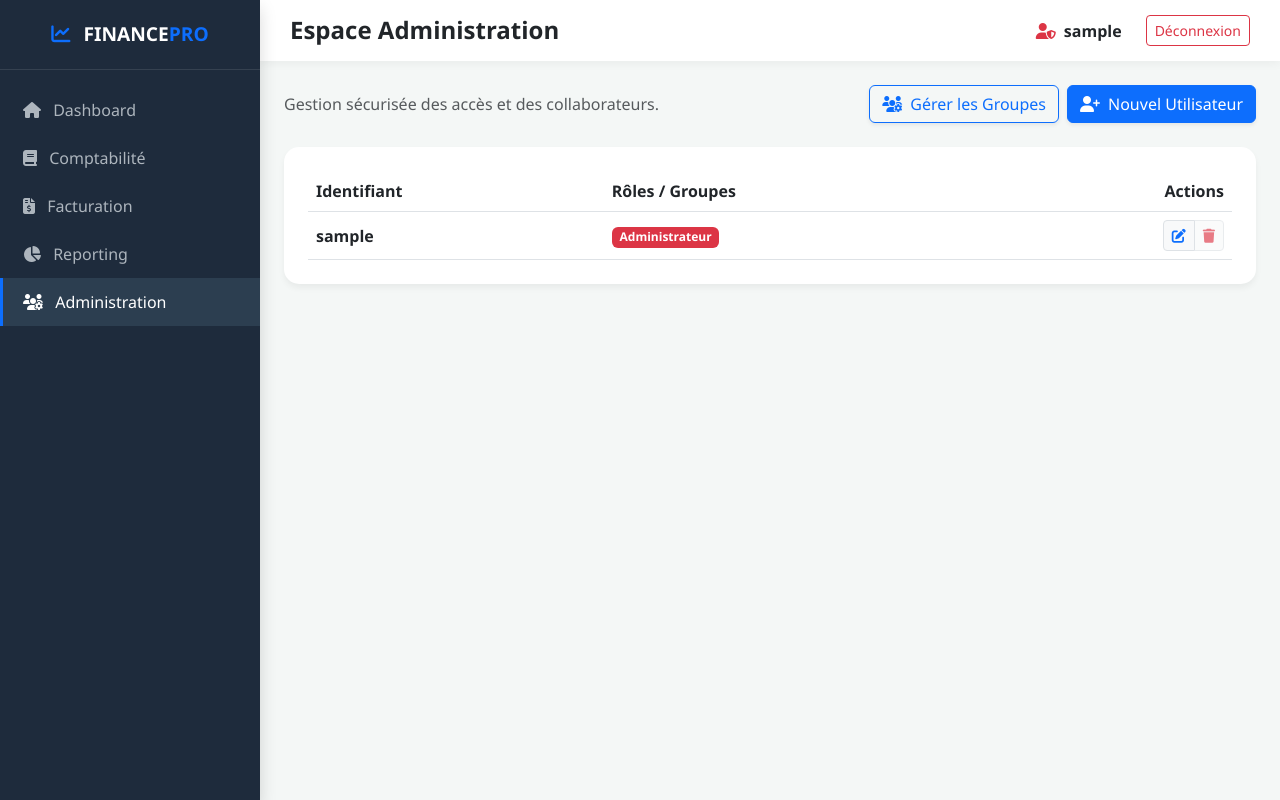
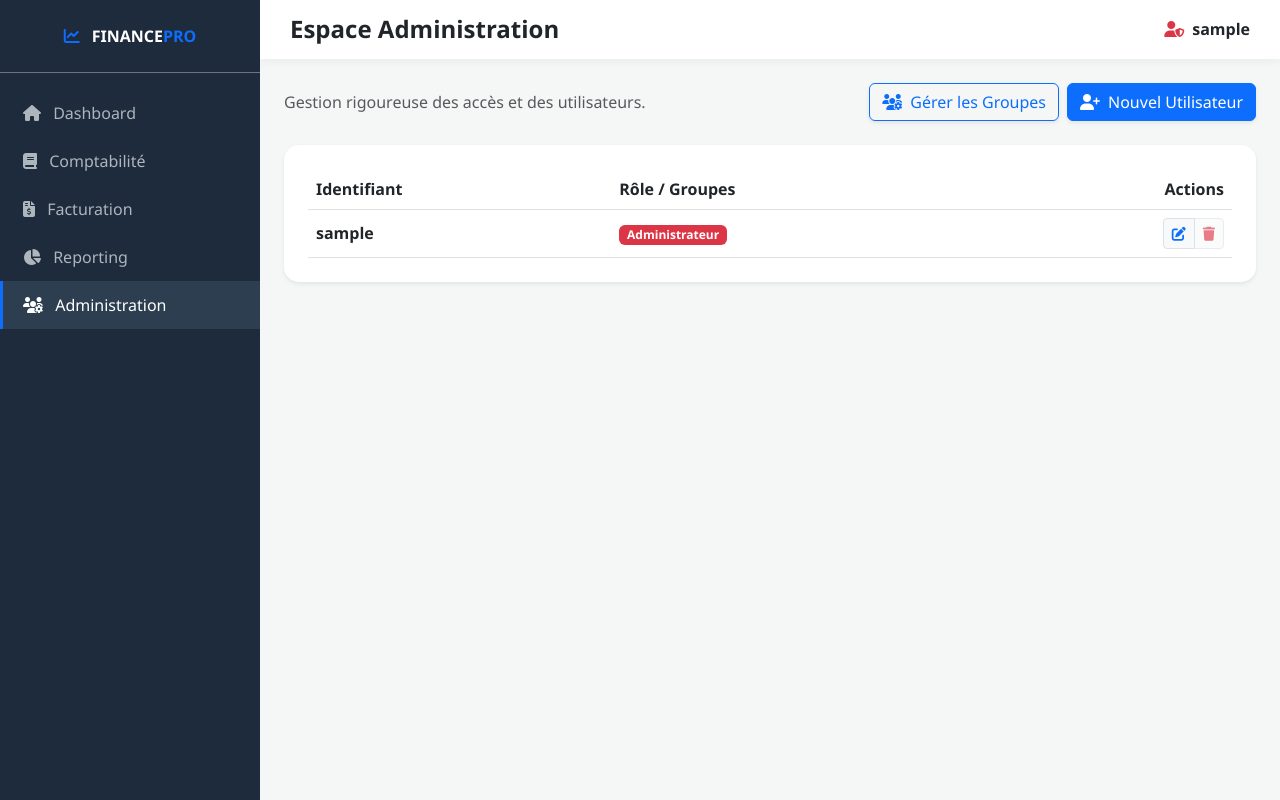
Before and after one commit to mehdibarjij00-cmd/git-plancomptable, a Django app: page /administration/ in a window 1280 px wide. Run offline with Django 5.2, Linux system fonts and the light colour scheme; the visitor is signed in with stand-in values (Sample User, id 1); data comes from the database, SQL or seed files in the repository; some libraries are stand-ins or nearby versions.

Commit message:
fix: mise à jour finale de la page administration et nettoyage du cache

```diff
--- a/templates/administration.html
+++ b/templates/administration.html
@@ -8,24 +8,23 @@
     <link href="https://cdn.jsdelivr.net/npm/bootstrap@5.3.0/dist/css/bootstrap.min.css" rel="stylesheet">
     <link rel="stylesheet" href="https://cdnjs.cloudflare.com/ajax/libs/font-awesome/6.4.0/css/all.min.css">
     <style>
-        body { background-color: #f4f7f6; font-family: 'Segoe UI', Tahoma, Geneva, Verdana, sans-serif; }
-        .sidebar { min-height: 100vh; width: 260px; background: #1e2b3c; color: #fff; position: fixed; transition: all 0.3s; z-index: 1000; }
-        .sidebar-brand { padding: 20px; font-size: 1.2rem; font-weight: bold; border-bottom: 1px solid rgba(255,255,255,0.1); }
-        .sidebar a { color: #adb5bd; text-decoration: none; padding: 12px 20px; display: block; border-left: 3px solid transparent; transition: all 0.3s; }
+        body { background-color: #f4f7f6; font-family: 'Segoe UI', sans-serif; }
+        .sidebar { min-height: 100vh; width: 260px; background: #1e2b3c; color: #fff; position: fixed; z-index: 1000; }
+        .sidebar a { color: #adb5bd; text-decoration: none; padding: 12px 20px; display: block; border-left: 3px solid transparent; }
         .sidebar a:hover, .sidebar a.active { background: #2c3e50; color: #fff; border-left: 3px solid #0d6efd; }
         .main-content { margin-left: 260px; padding-bottom: 50px; }
         .top-navbar { background: #fff; padding: 15px 30px; box-shadow: 0 2px 10px rgba(0,0,0,0.05); }
         .table-custom { background: white; border-radius: 15px; overflow: hidden; box-shadow: 0 4px 6px rgba(0,0,0,0.05); }
-        .scroll-area { max-height: 200px; overflow-y: auto; border: 1px solid #dee2e6; padding: 10px; border-radius: 8px; background: #f8f9fa; }
+        .scroll-area { max-height: 250px; overflow-y: auto; border: 1px solid #eee; padding: 10px; border-radius: 8px; background: #fdfdfd; }
     </style>
 </head>
 <body>
 
-    <div class="sidebar shadow">
-        <div class="sidebar-brand text-center">
+    <div class="sidebar">
+        <div class="p-4 fw-bold border-bottom border-secondary mb-3 text-center">
             <i class="fas fa-chart-line text-primary me-2"></i> FINANCE<span class="text-primary">PRO</span>
         </div>
-        <nav class="mt-3">
+        <nav>
             <a href="{% url 'dashboard' %}"><i class="fas fa-home me-2"></i> Dashboard</a>
             <a href="{% url 'comptabilite' %}"><i class="fas fa-book me-2"></i> Comptabilité</a>
             <a href="{% url 'facturation' %}"><i class="fas fa-file-invoice-dollar me-2"></i> Facturation</a>
@@ -37,15 +36,12 @@
     <div class="main-content">
         <div class="top-navbar d-flex justify-content-between align-items-center mb-4">
             <h4 class="mb-0 fw-bold">Espace Administration</h4>
-            <div class="d-flex align-items-center">
-                <span class="text-dark me-4 fw-semibold"><i class="fas fa-user-shield text-danger me-2"></i>{{ request.user.username }}</span>
-                <a href="{% url 'logout' %}" class="btn btn-sm btn-outline-danger">Déconnexion</a>
-            </div>
+            <span class="fw-semibold"><i class="fas fa-user-shield text-danger me-2"></i>{{ request.user.username }}</span>
         </div>
 
         <div class="container-fluid px-4">
             <div class="d-flex justify-content-between align-items-center mb-4">
-                <p class="text-muted mb-0">Gestion sécurisée des accès et des collaborateurs.</p>
+                <p class="text-muted mb-0">Gestion rigoureuse des accès et des utilisateurs.</p>
                 <div class="d-flex gap-2">
                     <button class="btn btn-outline-primary shadow-sm" data-bs-toggle="modal" data-bs-target="#manageGroupsModal">
                         <i class="fas fa-users-cog me-2"></i>Gérer les Groupes
@@ -56,12 +52,12 @@
                 </div>
             </div>
 
-            <div class="table-custom p-4">
+            <div class="table-custom p-4 shadow-sm">
                 <table class="table table-hover align-middle mb-0">
                     <thead class="bg-light">
                         <tr>
                             <th>Identifiant</th>
-                            <th>Rôles / Groupes</th>
+                            <th>Rôle / Groupes</th>
                             <th class="text-end">Actions</th>
                         </tr>
                     </thead>
@@ -72,7 +68,7 @@
                             <td>
                                 {% if u.is_superuser %}<span class="badge bg-danger">Administrateur</span>
                                 {% else %}
-                                    {% for g in u.groups.all %}<span class="badge bg-primary bg-opacity-10 text-primary border border-primary border-opacity-10">{{ g.name }}</span>{% empty %}<span class="text-muted small">Standard</span>{% endfor %}
+                                    {% for g in u.groups.all %}<span class="badge bg-primary bg-opacity-10 text-primary border border-primary border-opacity-25">{{ g.name }}</span>{% empty %}<span class="text-muted">Standard</span>{% endfor %}
                                 {% endif %}
                             </td>
                             <td class="text-end">
@@ -85,7 +81,7 @@
 
                         <div class="modal fade" id="editUserModal{{ u.id }}" tabindex="-1">
                             <div class="modal-dialog modal-dialog-centered">
-                                <div class="modal-content border-0 shadow">
+                                <div class="modal-content border-0 shadow-lg">
                                     <div class="modal-header bg-light">
                                         <h5 class="modal-title fw-bold">Modifier : {{ u.username }}</h5>
                                         <button type="button" class="btn-close" data-bs-dismiss="modal"></button>
@@ -94,18 +90,18 @@
                                         {% csrf_token %}
                                         <div class="modal-body p-4">
                                             <div class="mb-3">
-                                                <label class="form-label fw-bold small">Nom d'utilisateur</label>
+                                                <label class="form-label fw-bold small">Identifiant</label>
                                                 <input type="text" name="username" class="form-control" value="{{ u.username }}" required>
                                             </div>
                                             <div class="mb-3">
                                                 <label class="form-label fw-bold small text-danger">Mot de passe (Obligatoire)</label>
-                                                <input type="password" name="password" class="form-control" placeholder="Saisir le mot de passe actuel ou un nouveau" required>
+                                                <input type="password" name="password" class="form-control" placeholder="Entrez le mot de passe actuel ou nouveau" required>
                                             </div>
                                             <div class="mb-3">
-                                                <label class="form-label fw-bold small">Rôle</label>
+                                                <label class="form-label fw-bold small">Groupe d'accès</label>
                                                 <select name="role" class="form-select" required>
                                                     <option value="admin" {% if u.is_superuser %}selected{% endif %}>Administrateur</option>
-                                                    <option value="" {% if not u.is_superuser and u.groups.count == 0 %}selected{% endif %}>Utilisateur Standard</option>
+                                                    <option value="" {% if not u.is_superuser and u.groups.count == 0 %}selected{% endif %}>Standard</option>
                                                     {% for g in groupes %}
                                                     <option value="{{ g.id }}" {% if g in u.groups.all %}selected{% endif %}>{{ g.name }}</option>
                                                     {% endfor %}
@@ -114,7 +110,7 @@
                                         </div>
                                         <div class="modal-footer">
                                             <button type="button" class="btn btn-secondary" data-bs-dismiss="modal">Fermer</button>
-                                            <button type="submit" class="btn btn-primary">Enregistrer</button>
+                                            <button type="submit" class="btn btn-primary">Mettre à jour</button>
                                         </div>
                                     </form>
                                 </div>
@@ -131,25 +127,27 @@
         <div class="modal-dialog modal-lg modal-dialog-centered">
             <div class="modal-content border-0 shadow-lg">
                 <div class="modal-header bg-dark text-white">
-                    <h5 class="modal-title fw-bold">Gestion des Groupes</h5>
+                    <h5 class="modal-title">Groupes, Accès & Membres</h5>
                     <button type="button" class="btn-close btn-close-white" data-bs-dismiss="modal"></button>
                 </div>
                 <div class="modal-body p-4">
-                    <form action="{% url 'ajouter_groupe' %}" method="POST" class="mb-4 pb-4 border-bottom d-flex gap-2">
+                    <form action="{% url 'ajouter_groupe' %}" method="POST" class="mb-4 pb-4 border-bottom">
                         {% csrf_token %}
-                        <input type="text" name="name" class="form-control" placeholder="Nom du nouveau groupe" required>
-                        <button type="submit" class="btn btn-primary px-4">Créer</button>
+                        <div class="row g-2">
+                            <div class="col-md-9"><input type="text" name="name" class="form-control" placeholder="Nom du nouveau groupe" required></div>
+                            <div class="col-md-3"><button type="submit" class="btn btn-primary w-100">Créer Groupe</button></div>
+                        </div>
                     </form>
 
                     <div class="accordion" id="accGroup">
                         {% for g in groupes %}
                         <div class="accordion-item mb-2 border rounded">
                             <h2 class="accordion-header">
-                                <button class="accordion-button collapsed fw-bold" type="button" data-bs-toggle="collapse" data-bs-target="#g{{ g.id }}">
+                                <button class="accordion-button collapsed fw-bold" type="button" data-bs-toggle="collapse" data-bs-target="#group{{ g.id }}">
                                     {{ g.name }} ({{ g.user_set.count }} membre(s))
                                 </button>
                             </h2>
-                            <div id="g{{ g.id }}" class="accordion-collapse collapse" data-bs-parent="#accGroup">
+                            <div id="group{{ g.id }}" class="accordion-collapse collapse" data-bs-parent="#accGroup">
                                 <form action="{% url 'modifier_groupe' g.id %}" method="POST" class="accordion-body bg-light">
                                     {% csrf_token %}
                                     <div class="mb-3">
@@ -158,31 +156,25 @@
                                     </div>
                                     <div class="row">
                                         <div class="col-md-6">
-                                            <label class="form-label small fw-bold">Droits (Permissions)</label>
+                                            <label class="form-label small fw-bold">Accès (Permissions)</label>
                                             <div class="scroll-area">
                                                 {% for p in permissions %}
-                                                <div class="form-check small">
-                                                    <input class="form-check-input" type="checkbox" name="permissions" value="{{ p.id }}" id="p{{ g.id }}{{ p.id }}" {% if p in g.permissions.all %}checked{% endif %}>
-                                                    <label class="form-check-label" for="p{{ g.id }}{{ p.id }}">{{ p.name }}</label>
-                                                </div>
+                                                <div class="form-check small"><input class="form-check-input" type="checkbox" name="permissions" value="{{ p.id }}" id="p{{ g.id }}{{ p.id }}" {% if p in g.permissions.all %}checked{% endif %}><label class="form-check-label" for="p{{ g.id }}{{ p.id }}">{{ p.name }}</label></div>
                                                 {% endfor %}
                                             </div>
                                         </div>
                                         <div class="col-md-6">
-                                            <label class="form-label small fw-bold">Utilisateurs membres</label>
+                                            <label class="form-label small fw-bold">Affecter des membres</label>
                                             <div class="scroll-area">
                                                 {% for u in utilisateurs %}
-                                                <div class="form-check small">
-                                                    <input class="form-check-input" type="checkbox" name="membres" value="{{ u.id }}" id="m{{ g.id }}{{ u.id }}" {% if g in u.groups.all %}checked{% endif %}>
-                                                    <label class="form-check-label" for="m{{ g.id }}{{ u.id }}">{{ u.username }}</label>
-                                                </div>
+                                                <div class="form-check small"><input class="form-check-input" type="checkbox" name="membres" value="{{ u.id }}" id="m{{ g.id }}{{ u.id }}" {% if g in u.groups.all %}checked{% endif %}><label class="form-check-label" for="m{{ g.id }}{{ u.id }}">{{ u.username }}</label></div>
                                                 {% endfor %}
                                             </div>
                                         </div>
                                     </div>
                                     <div class="mt-3 d-flex justify-content-between">
                                         <button type="button" class="btn btn-sm btn-outline-danger border-0" onclick="confirmerSuppressionGroup('{% url 'supprimer_groupe' g.id %}')">Supprimer Groupe</button>
-                                        <button type="submit" class="btn btn-sm btn-success px-4">Enregistrer les changements</button>
+                                        <button type="submit" class="btn btn-sm btn-success px-3">Enregistrer tout</button>
                                     </div>
                                 </form>
                             </div>
@@ -198,7 +190,7 @@
         <div class="modal-dialog modal-dialog-centered">
             <div class="modal-content border-0 shadow">
                 <div class="modal-header bg-primary text-white">
-                    <h5 class="modal-title fw-bold">Créer un profil</h5>
+                    <h5 class="modal-title fw-bold">Créer un utilisateur</h5>
                     <button type="button" class="btn-close btn-close-white" data-bs-dismiss="modal"></button>
                 </div>
                 <form action="{% url 'ajouter_utilisateur' %}" method="POST">
@@ -212,9 +204,7 @@
                             {% for g in groupes %}<option value="{{ g.id }}">{{ g.name }}</option>{% endfor %}
                         </select>
                     </div>
-                    <div class="modal-footer">
-                        <button type="submit" class="btn btn-primary w-100">Valider la création</button>
-                    </div>
+                    <div class="modal-footer"><button type="submit" class="btn btn-primary">Valider la création</button></div>
                 </form>
             </div>
         </div>
@@ -223,19 +213,9 @@
     <script src="https://cdn.jsdelivr.net/npm/bootstrap@5.3.0/dist/js/bootstrap.bundle.min.js"></script>
     <script src="https://cdn.jsdelivr.net/npm/sweetalert2@11"></script>
     <script>
-        function confirmerSuppression(url) {
-            Swal.fire({ title: 'Supprimer cet utilisateur ?', icon: 'warning', showCancelButton: true, confirmButtonColor: '#d33', confirmButtonText: 'Oui' })
-            .then((result) => { if (result.isConfirmed) window.location.href = url; })
-        }
-        function confirmerSuppressionGroup(url) {
-            Swal.fire({ title: 'Supprimer ce groupe ?', text: "L'accès sera révoqué pour tous ses membres.", icon: 'warning', showCancelButton: true, confirmButtonColor: '#d33', confirmButtonText: 'Oui' })
-            .then((result) => { if (result.isConfirmed) window.location.href = url; })
-        }
-        {% if messages %}
-            {% for m in messages %}
-                Swal.fire({ icon: '{% if m.tags == "error" %}error{% else %}success{% endif %}', title: '{{ m }}' });
-            {% endfor %}
-        {% endif %}
+        function confirmerSuppression(url) { Swal.fire({ title: 'Supprimer cet utilisateur ?', icon: 'warning', showCancelButton: true, confirmButtonColor: '#d33', confirmButtonText: 'Oui' }).then((result) => { if (result.isConfirmed) window.location.href = url; }) }
+        function confirmerSuppressionGroup(url) { Swal.fire({ title: 'Supprimer le groupe ?', icon: 'warning', showCancelButton: true, confirmButtonColor: '#d33', confirmButtonText: 'Oui' }).then((result) => { if (result.isConfirmed) window.location.href = url; }) }
+        {% if messages %}{% for message in messages %}Swal.fire({ icon: '{% if message.tags == "error" %}error{% else %}success{% endif %}', title: '{{ message }}' });{% endfor %}{% endif %}
     </script>
 </body>
 </html>
```
Also changed, not shown: 1 other file.
